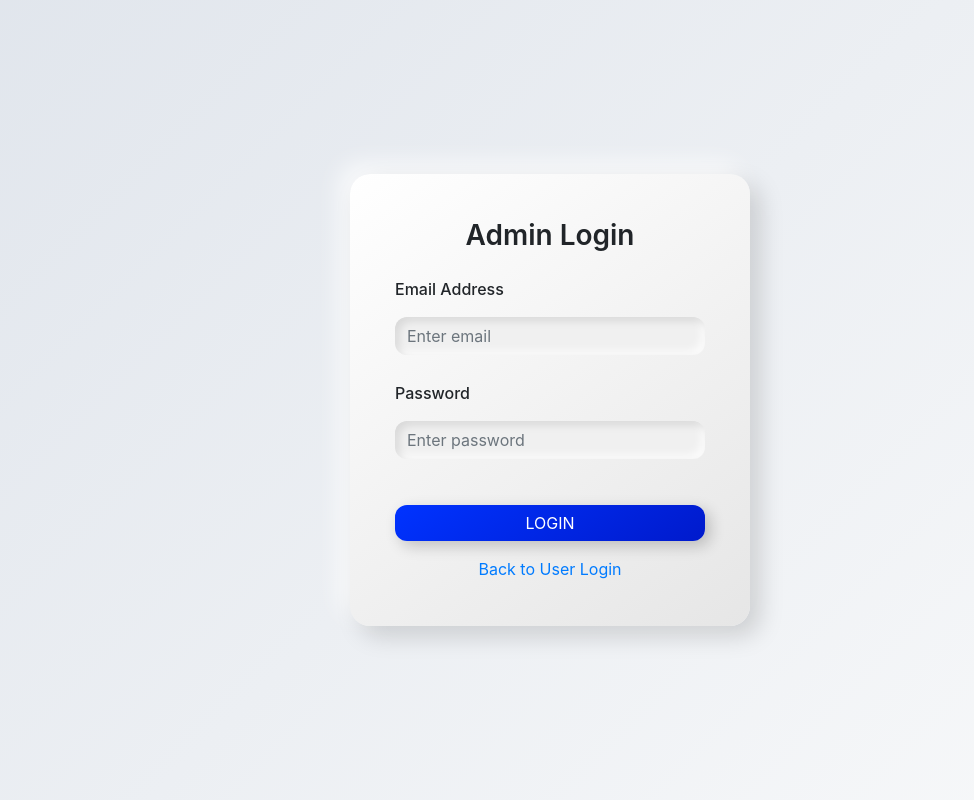
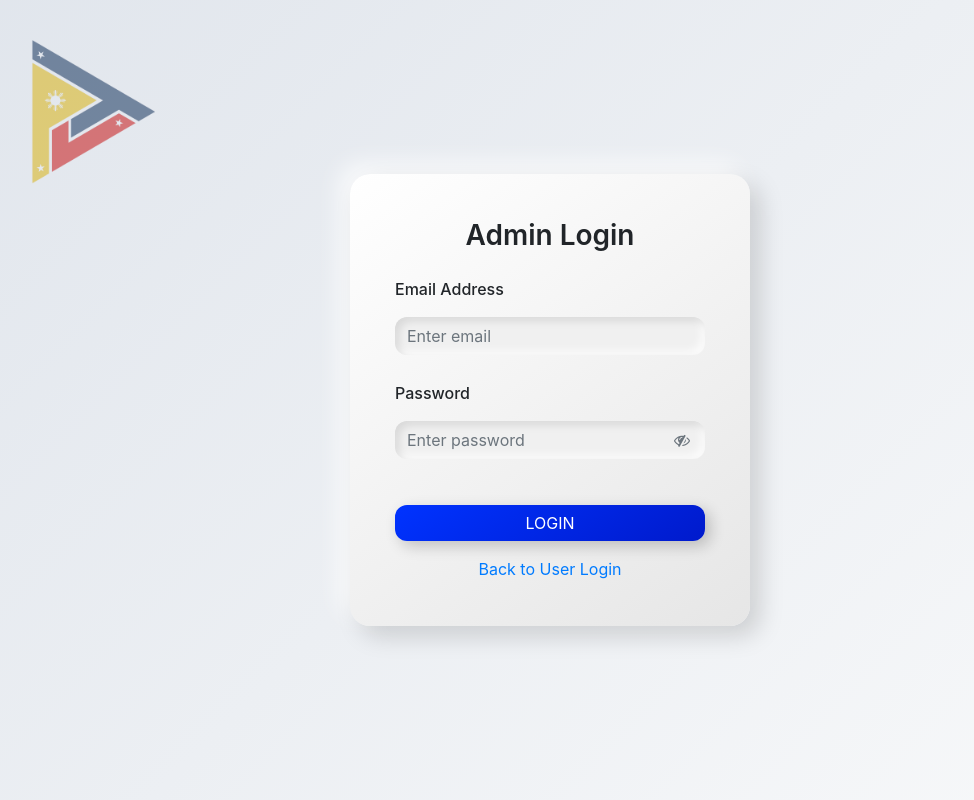
Before and after one commit to RommelYmrelMapalo/Task-and-Teleconference-System, a Flask app: page /admin/login in a window 1280 px wide. Shown: the whole page, without its empty margins (90-1064 px from the left). Run offline with Flask 3, Linux system fonts and the light colour scheme; some libraries are stand-ins or nearby versions.

Commit message:
add password toggle to auth forms add ptv4 logo side panel navigation and login background add smooth scroll for today button fix file viewing 404 issue

```diff
--- a/website/static/styles.css
+++ b/website/static/styles.css
@@ -15,15 +15,32 @@ body {
    AUTH (LOGIN / SIGNUP)
    ========================================================= */
 .auth-container {
+  position: relative;
   display: flex;
   justify-content: center;
   align-items: center;
   min-height: 100vh;
   padding: 20px;
   background: linear-gradient(135deg, #e0e5ec, #f8f9fa);
+  overflow: hidden;
+}
+
+.auth-container::before {
+  content: "";
+  position: absolute;
+  left: clamp(20px, 6vw, 90px);
+  top: clamp(20px, 5vh, 80px);
+  width: clamp(150px, 22vw, 200px);
+  aspect-ratio: 250 / 180;
+  background: url("/static/assets/PTV_LOGO.png") no-repeat center / contain;
+  opacity: 0.5;
+  pointer-events: none;
+  z-index: 0;
 }
 
 .auth-box {
+  position: relative;
+  z-index: 1;
   background: linear-gradient(145deg, #ffffff, #e6e6e6);
   padding: 45px;
   border-radius: 20px;
@@ -69,6 +86,37 @@ body {
     inset -4px -4px 8px rgba(255,255,255,0.8);
 }
 
+.password-field {
+  position: relative;
+}
+
+.password-field .form-control {
+  padding-right: 44px;
+}
+
+.password-eye {
+  position: absolute;
+  top: 50%;
+  right: 12px;
+  transform: translateY(-50%);
+  border: 0;
+  background: transparent;
+  color: #6c757d;
+  padding: 0;
+  line-height: 1;
+  width: 22px;
+  height: 22px;
+  display: inline-flex;
+  align-items: center;
+  justify-content: center;
+  cursor: pointer;
+}
+
+.password-eye:focus {
+  outline: none;
+  color: #1f2937;
+}
+
 .auth-box .btn-primary {
   margin-top: 20px;
   border-radius: 12px;
@@ -143,13 +191,11 @@ body {
   border-bottom: 1px solid rgba(255,255,255,.06);
 }
 
-.sidebar-brand .dot {
-  width: 10px;
-  height: 10px;
-  border-radius: 999px;
-  background: #3b82f6;
-  display: inline-block;
-  flex: 0 0 10px;
+.sidebar-brand-logo {
+  width: 65px;
+  height: 65px;
+  object-fit: contain;
+  flex: 0 0 80px;
 }
 
 /* Sidebar scroll area */
@@ -1830,16 +1876,6 @@ body.drawer-open{
 }
 .gicon:hover{ opacity:1; transform: translateY(-1px); }
 
-.gcard-pill{
-  border:1px solid #cbd5e1;
-  background:#f8fafc;
-  color:#0f172a;
-  font-weight:900;
-  font-size:12px;
-  padding:4px 10px;
-  border-radius:999px;
-}
-
 /* Small check in card footer */
 .gcheck{
   width:22px; height:22px;
--- a/website/templates/admin_base.html
+++ b/website/templates/admin_base.html
@@ -27,7 +27,7 @@
   <aside class="sidebar-dark">
 
     <div class="sidebar-brand">
-      <span class="dot"></span>
+      <img src="{{ url_for('static', filename='assets/PTV_LOGO.png') }}" alt="PTV Logo" class="sidebar-brand-logo">
       <span>TASK AND TELECONFERENCE SYSTEM</span>
     </div>
 
--- a/website/templates/admin_login.html
+++ b/website/templates/admin_login.html
@@ -42,6 +42,7 @@
 
     <div class="form-group">
       <label for="password">Password</label>
+      <div class="password-field">
         <input
           type="password"
           class="form-control"
@@ -50,6 +51,15 @@
           placeholder="Enter password"
           required
         >
+        <button
+          type="button"
+          class="password-eye js-password-toggle"
+          data-target="password"
+          aria-label="Show password"
+        >
+          <i class="fa fa-eye-slash" aria-hidden="true"></i>
+        </button>
+      </div>
     </div>
 
     <button type="submit" class="btn btn-primary btn-block">LOGIN</button>
@@ -64,8 +74,8 @@
 <script>
 window.addEventListener("DOMContentLoaded", () => {
   const flashes = document.querySelectorAll(".flash-message");
-  if (!flashes.length) return;
-
+  const toggles = document.querySelectorAll(".js-password-toggle");
+  if (flashes.length) {
     setTimeout(() => {
       flashes.forEach(el => {
         el.style.transition = "opacity .4s ease, transform .4s ease";
@@ -74,6 +84,27 @@ window.addEventListener("DOMContentLoaded", () => {
         setTimeout(() => el.remove(), 400);
       });
     }, 5000);
+  }
+
+  toggles.forEach((button) => {
+    button.addEventListener("click", () => {
+      const targetId = button.getAttribute("data-target");
+      const input = document.getElementById(targetId);
+      if (!input) return;
+
+      const isPassword = input.type === "password";
+      input.type = isPassword ? "text" : "password";
+      const icon = button.querySelector("i");
+      if (icon) {
+        icon.classList.toggle("fa-eye-slash", !isPassword);
+        icon.classList.toggle("fa-eye", isPassword);
+      }
+      button.setAttribute(
+        "aria-label",
+        isPassword ? "Hide password" : "Show password"
+      );
+    });
+  });
 });
 </script>
 
--- a/website/templates/base.html
+++ b/website/templates/base.html
@@ -25,8 +25,8 @@
   <aside class="sidebar-dark">
 
     <div class="sidebar-brand">
-      <span class="dot"></span>
-      TASK AND TELECONFERENCE SYSTEM
+      <img src="{{ url_for('static', filename='assets/PTV_LOGO.png') }}" alt="PTV Logo" class="sidebar-brand-logo">
+      <span>TASK AND TELECONFERENCE SYSTEM</span>
     </div>
 
     <div class="sidebar-nav">
```
Also changed, not shown: website/templates/dashboard.html (+52 -11 lines), website/templates/login.html (+31 -0 lines), website/templates/sign_up.html (+43 -1 lines), website/views.py (+32 -4 lines), website/database.db, website/static/assets/PTV_LOGO.png (added). Lines whose indentation alone changed are shown as unchanged.
